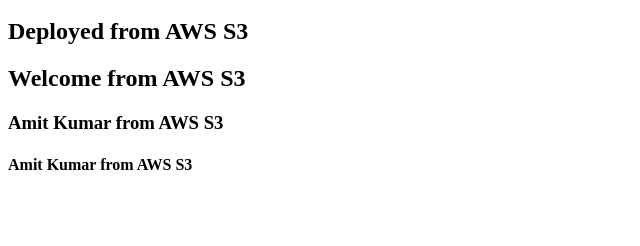
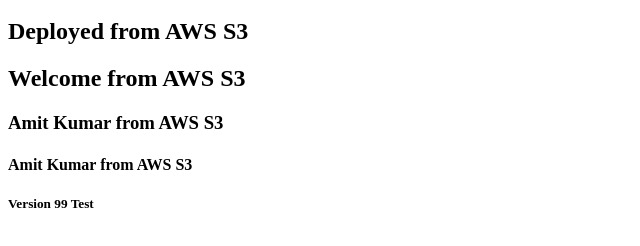
Before and after one commit to amitkumar06ster/aws-demo, a plain HTML site: page index.html in a window 1280 px wide. Shown: the part 48-294 px from the top of the page, without its empty margins (0-640 px from the left). Drawn offline with Linux system fonts and the light colour scheme.

Commit message:
Version 2

```diff
--- a/index.html
+++ b/index.html
@@ -5,5 +5,6 @@
 <h2>Welcome from AWS S3</h2>
 <h3>Amit Kumar from AWS S3</h3>
 <h4>Amit Kumar from AWS S3</h4>
+<h5>Version 99 Test</h5>
 </body>
 </html>
```
